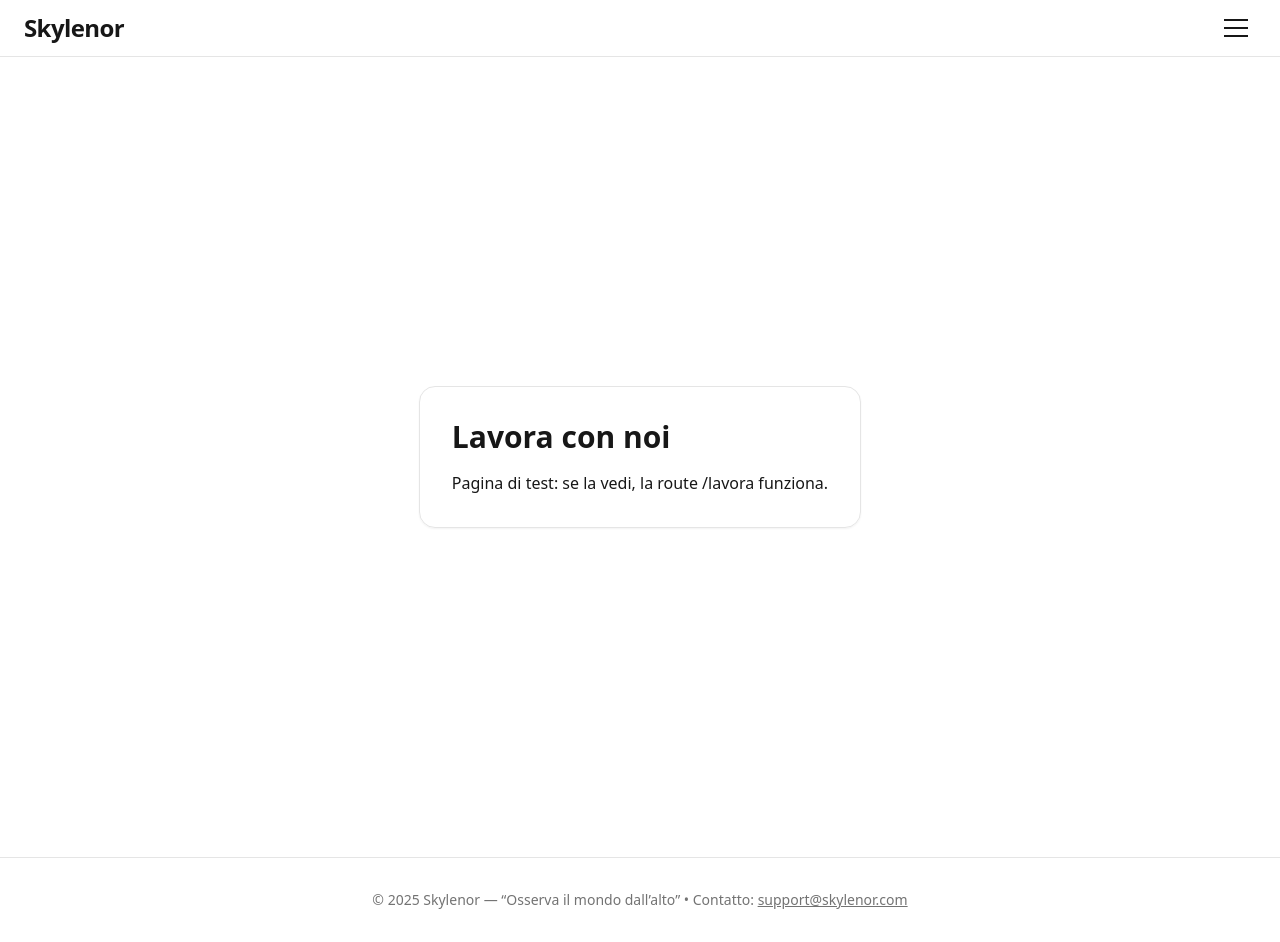
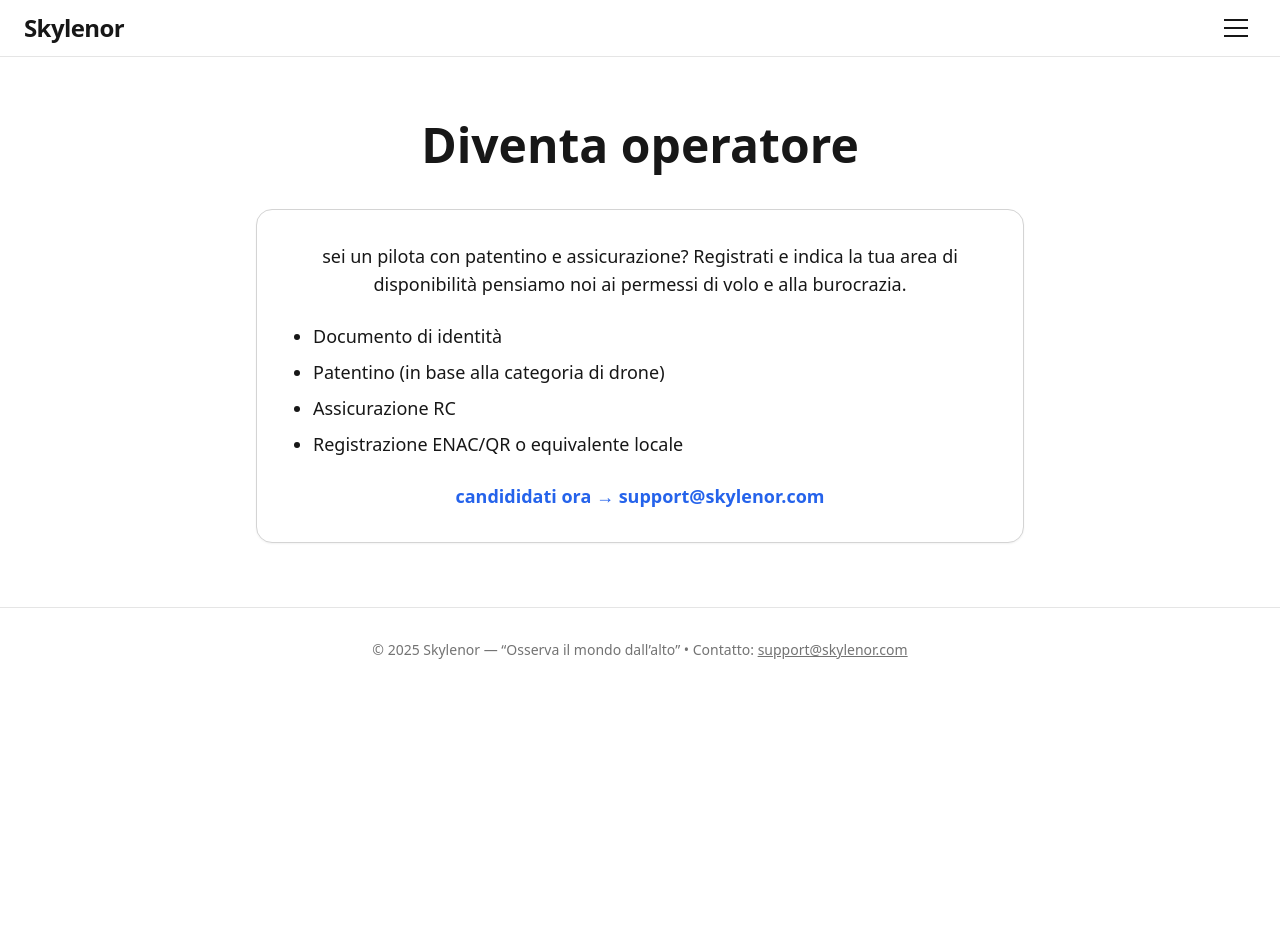
Before and after one commit to alessiomarciano007-prog/skylenor, a Next.js app: page /lavora in a window 1280 px wide. After the commit the page ends 800 px from the top, so only its background shows below. Built offline with nearby package versions, Linux system fonts and the light colour scheme.

Commit message:
Update page.jsx

```diff
--- a/app/lavora/page.jsx
+++ b/app/lavora/page.jsx
@@ -1,17 +1,26 @@
-// app/lavora/page.jsx
-import * as React from "react"; // forza il file ad essere modulo
-
-export const metadata = {
-  title: "Lavora con noi — Skylenor",
-  description: "Diventa operatore certificato Skylenor.",
-};
-
 export default function LavoraPage() {
   return (
-    <main className="min-h-screen flex items-center justify-center p-12">
-      <div className="max-w-2xl rounded-2xl border border-neutral-200 p-8 shadow-sm">
-        <h1 className="text-3xl font-bold mb-4">Lavora con noi</h1>
-        <p>Pagina di test: se la vedi, la route /lavora funziona.</p>
+    <main className="max-w-5xl mx-auto px-4 sm:px-6 py-16">
+      <h1 className="text-5xl font-black text-center">Diventa operatore</h1>
+
+      <div className="max-w-3xl mx-auto mt-10 rounded-2xl border border-neutral-300 p-6 sm:p-8 bg-white shadow-sm">
+        <p className="text-center text-lg">
+          sei un pilota con patentino e assicurazione? Registrati e indica la tua area di disponibilità
+          pensiamo noi ai permessi di volo e alla burocrazia.
+        </p>
+
+        <ul className="mt-6 list-disc pl-6 space-y-2 text-lg">
+          <li>Documento di identità</li>
+          <li>Patentino (in base alla categoria di drone)</li>
+          <li>Assicurazione RC</li>
+          <li>Registrazione ENAC/QR o equivalente locale</li>
+        </ul>
+
+        <p className="mt-6 text-center text-lg font-semibold">
+          <a className="text-blue-600 hover:underline" href="mailto:support@skylenor.com">
+            candididati ora → support@skylenor.com
+          </a>
+        </p>
       </div>
     </main>
   );
```
